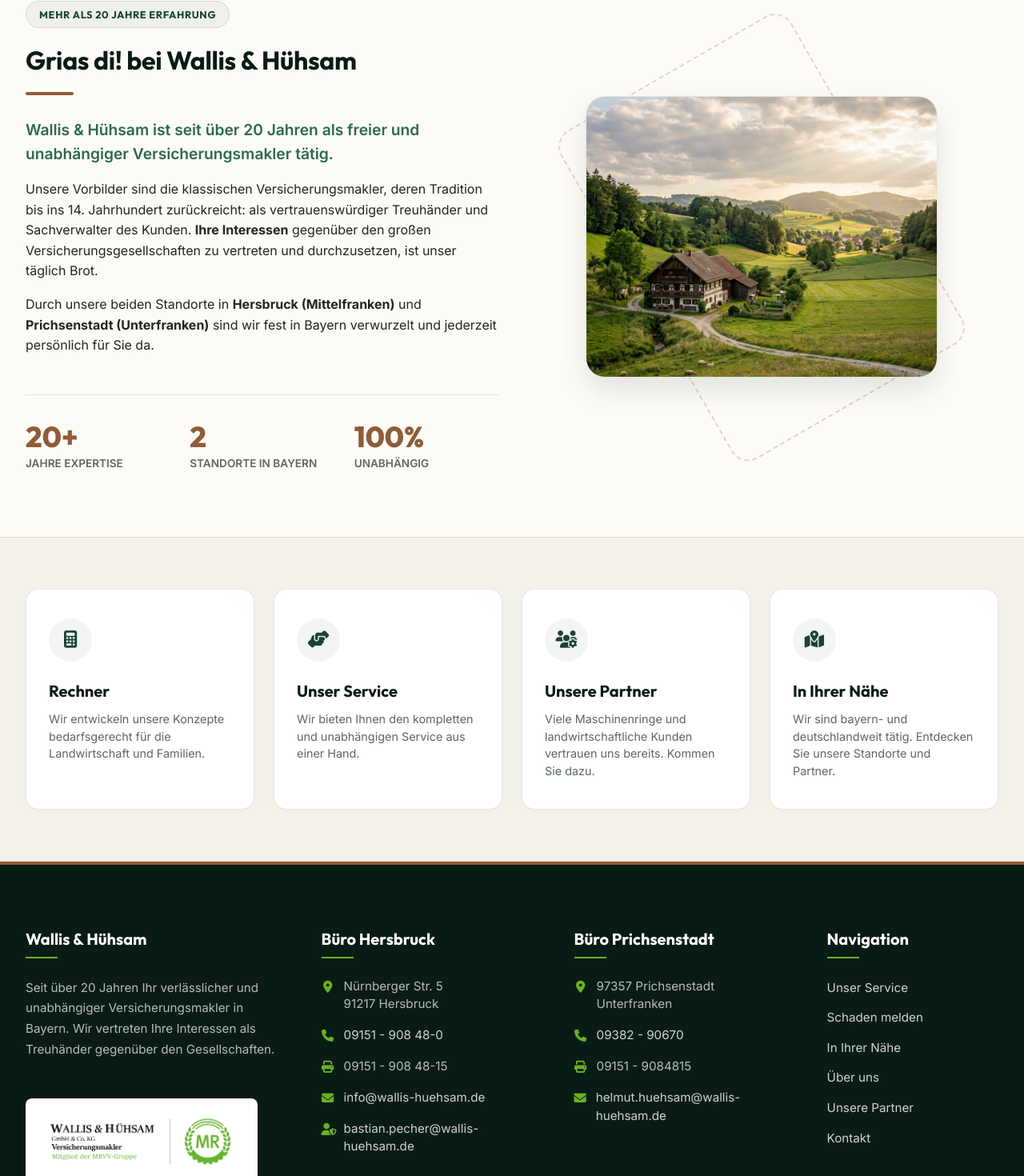
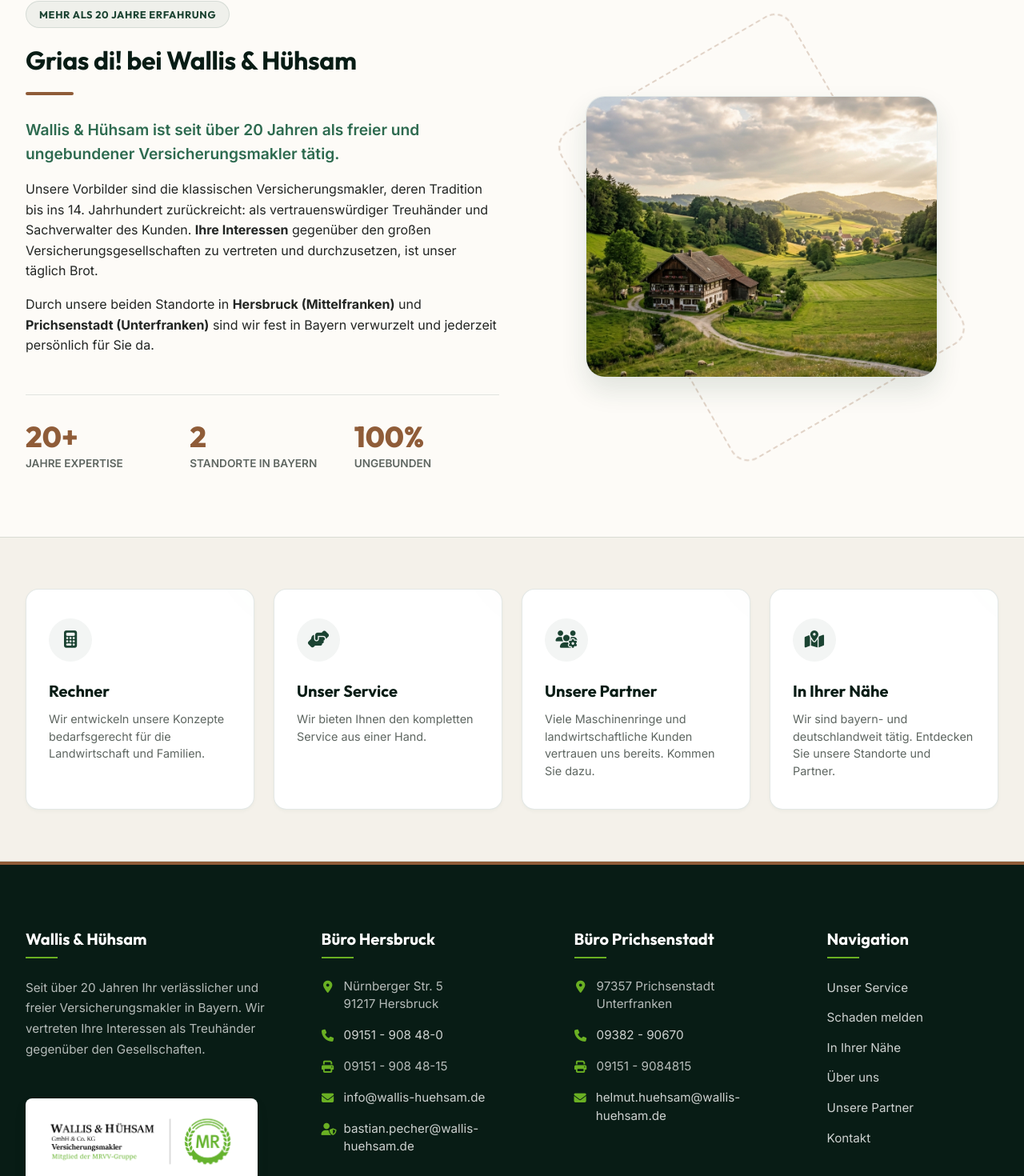
Before and after one commit to realNeron/wallis-huehsam-redesign, an Angular app: page / in a window 1280 px wide. Shown: the part 679-2149 px from the top of the page at 80% size. Built offline with nearby package versions, Linux system fonts and the light colour scheme.

Commit message:
compliance: replace the word 'unabhängig' with 'neutral/objektiv' to comply with OLG Dresden AZ 14 U 1740/24

```diff
--- a/src/app/components/footer/footer.html
+++ b/src/app/components/footer/footer.html
@@ -5,7 +5,7 @@
       <div class="footer-block about-block">
         <h4 class="footer-title">Wallis & Hühsam</h4>
         <p class="footer-desc">
-          Seit über 20 Jahren Ihr verlässlicher und unabhängiger Versicherungsmakler in Bayern. Wir vertreten Ihre Interessen als Treuhänder gegenüber den Gesellschaften.
+          Seit über 20 Jahren Ihr verlässlicher und freier Versicherungsmakler in Bayern. Wir vertreten Ihre Interessen als Treuhänder gegenüber den Gesellschaften.
         </p>
         <div class="footer-logo-wrap">
           <a routerLink="/" aria-label="Wallis & Hühsam Startseite">
--- a/src/app/components/home/home.html
+++ b/src/app/components/home/home.html
@@ -50,7 +50,7 @@
         <h2>Grias di! bei Wallis & Hühsam</h2>
         <div class="divider"></div>
         <p class="lead-text">
-          Wallis & Hühsam ist seit über 20 Jahren als freier und unabhängiger Versicherungsmakler tätig.
+          Wallis & Hühsam ist seit über 20 Jahren als freier und ungebundener Versicherungsmakler tätig.
         </p>
         <p>
           Unsere Vorbilder sind die klassischen Versicherungsmakler, deren Tradition bis ins 14. Jahrhundert zurückreicht: als vertrauenswürdiger Treuhänder und Sachverwalter des Kunden. <strong>Ihre Interessen</strong> gegenüber den großen Versicherungsgesellschaften zu vertreten und durchzusetzen, ist unser täglich Brot.
@@ -69,7 +69,7 @@
           </div>
           <div class="stat-item">
             <span class="stat-number">100%</span>
-            <span class="stat-label">Unabhängig</span>
+            <span class="stat-label">Ungebunden</span>
           </div>
         </div>
       </div>
--- a/src/app/components/quicklinks/quicklinks.html
+++ b/src/app/components/quicklinks/quicklinks.html
@@ -21,7 +21,7 @@
             <i class="fa-solid fa-handshake-angle"></i>
           </div>
           <h3>Unser Service <i class="fa-solid fa-chevron-right arrow-icon"></i></h3>
-          <p>Wir bieten Ihnen den kompletten und unabhängigen Service aus einer Hand.</p>
+          <p>Wir bieten Ihnen den kompletten Service aus einer Hand.</p>
         </div>
         <div class="card-bg-glow glow-2"></div>
       </a>
--- a/src/app/components/service/service.html
+++ b/src/app/components/service/service.html
@@ -87,7 +87,7 @@
               <div class="feature-card">
                 <div class="feature-icon"><i class="fa-solid fa-network-wired"></i></div>
                 <h3>Versicherer-Netzwerk</h3>
-                <p>Als freie Makler sind wir nicht an Gesellschaften gebunden. Wir vergleichen unabhängig und platzieren Ihre Verträge dort, wo das beste Preis-Leistungs-Verhältnis liegt.</p>
+                <p>Als freie Makler sind wir nicht an Gesellschaften gebunden. Wir vergleichen objektiv und platzieren Ihre Verträge dort, wo das beste Preis-Leistungs-Verhältnis liegt.</p>
               </div>
 
               <div class="feature-card">
--- a/src/app/components/ueber-uns/ueber-uns.html
+++ b/src/app/components/ueber-uns/ueber-uns.html
@@ -4,7 +4,7 @@
     <div class="container hero-container animate-fade-in">
       <span class="hero-tag">Unser Team</span>
       <h1>Über uns & Ansprechpartner</h1>
-      <p class="hero-sub">Lernen Sie die Menschen hinter Wallis & Hühsam kennen. Unabhängige Beratung und persönliche Betreuung seit über 20 Jahren.</p>
+      <p class="hero-sub">Lernen Sie die Menschen hinter Wallis & Hühsam kennen. Objektive Beratung und persönliche Betreuung seit über 20 Jahren.</p>
     </div>
   </section>
 
```
